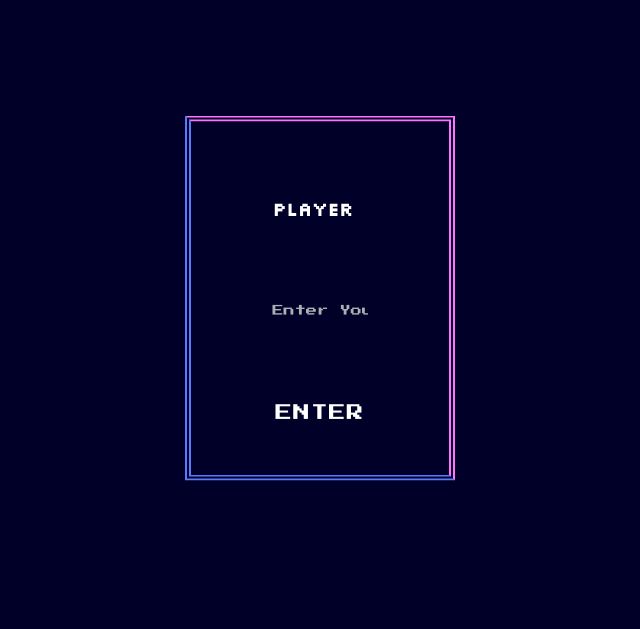
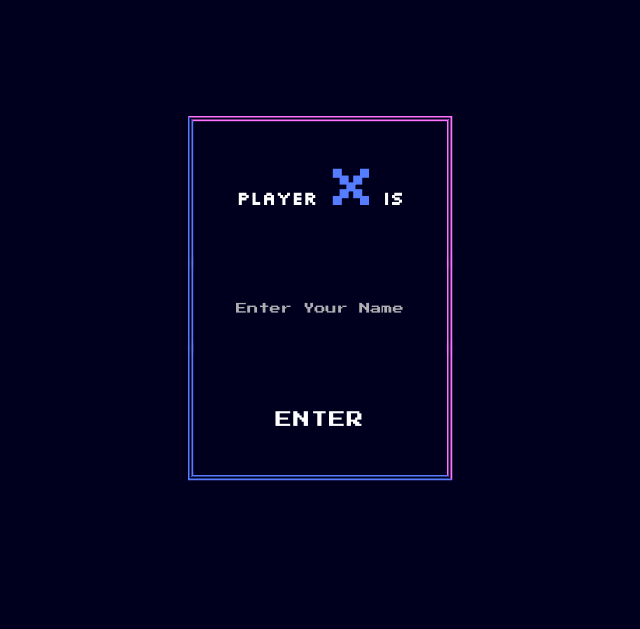
Before and after one commit to TerenceChew/tic-tac-toe, a plain HTML site: page index.html in a window 1280 px wide. Both pictures are taken after a click on the button "NEW GAME". Shown: the part 102-731 px from the top of the page, without its empty margins (320-960 px from the left). Drawn offline with nearby package versions, Linux system fonts and the light colour scheme; a web font is replaced by a local one.

Commit message:
Update HTML, CSS & JS
HTML:
- Add .form-container

CSS:
- Update form
- Other minor changes

JS:
- Form's text color now updates accordingly based on player's turn

```diff
--- a/index.html
+++ b/index.html
@@ -51,7 +51,8 @@
     </a>
   </footer>
 
-  <form class="player-name-form flex-column-center">
+  <div class="form-container">
+    <form class="player-name-form">
       <h2>
         PLAYER
         <span class="player-name-span">X</span>
@@ -64,5 +65,6 @@
 
       <button type="button" class="form-btn">ENTER</button>
     </form>
+  </div>
 </body>
 </html>
--- a/index.js
+++ b/index.js
@@ -4,9 +4,10 @@ const displayTextSpan = document.querySelector('.display-text > span');
 const board = document.querySelector('.board');
 const newGameBtn = document.querySelector('#new-game-btn');
 const cells = document.querySelectorAll('.cell');
-const playerNameForm = document.querySelector('.player-name-form');
+const formContainer = document.querySelector('.form-container');
+const playerNameSpan = document.querySelector('.player-name-span');
+const nameInputContainer = document.querySelector('.name-input-container');
 const nameInput = document.querySelector('#name-input');
-const nameInputContainer = document.querySelector('.name-input-container');
 const formBtn = document.querySelector('.form-btn');
 
 // Modules
@@ -33,12 +34,16 @@ const uiController = (() => {
   }
   const showResult = (result) => {
     displayText.innerText = '';
-    displayTextSpan.innerText = result;
-    displayTextSpan.style.color = result === 'TIE' ? 'var(--tie-color)' : 'var(--won-color)';
+    displayTextSpan.innerText = result === 'X' ? gameController.getPlayerX() :
+                                result === 'O' ? gameController.getPlayerO() :
+                                'TIE';
+    displayTextSpan.style.color = result === 'X' ? 'var(--main-blue)' :
+                                  result === 'O' ? 'var(--main-purple)' :
+                                  'var(--tie-color)';
 
     displayTextSpan.classList.add('animate__animated', 'animate__flash', 'animate__repeat-1');
 
-    displayText.append(displayTextSpan, result === 'TIE' ? '!' : ' WON!');
+    displayText.append(displayTextSpan, result === 'TIE' ? ' !' : ' WON !');
     showNewGameBtn();
   }
   const resetDisplayText = () => {
@@ -67,11 +72,36 @@ const uiController = (() => {
   const hideNewGameBtn = () => {
     newGameBtn.style.display = 'none';
   }
-  const showForm = () => {
-    playerNameForm.style.display = 'flex';
+  const updatePlayerNameSpan = (player) => {
+    playerNameSpan.innerText = '';
+    playerNameSpan.innerText = player === 'X' ? 'X' : 'O';
+    playerNameSpan.style.color = player === 'X' ? 'var(--main-blue)' : 'var(--main-purple)';
+  }
+  const blurBoard = () => {
+    board.style.filter = 'blur(4px)';
+  }
+  const unblurBoard = () => {
+    board.style.filter = 'none';
+  }
+  const updateForm = (player) => {
+    updatePlayerNameSpan(player);
+    updateNameInputColor(player);
+    blurBoard();
+  }
+  const showFormX = () => {
+    formContainer.style.display = 'flex';
+    updateForm('X');
+  }
+  const showFormO = () => {
+    formContainer.style.display = 'flex';
+    updateForm('O');
   }
   const hideForm = () => {
-    playerNameForm.style.display = 'none';
+    formContainer.style.display = 'none';
+    unblurBoard();
+  }
+  const updateNameInputColor = (player) => {
+    nameInput.style.color = player === 'X' ? 'var(--main-blue)' : 'var(--main-purple)';
   }
   const resetNameInput = () => {
     nameInput.value = '';
@@ -86,11 +116,15 @@ const uiController = (() => {
   return {
     updateDisplayTextSpan,
     showResult,
+    resetBoardAnimation,
+    resetGameUi,
+    showNewGameBtn,
     hideNewGameBtn,
-    showNewGameBtn,
-    resetGameUi,
-    showForm,
+    updatePlayerNameSpan,
+    showFormX,
+    showFormO,
     hideForm,
+    updateNameInputColor,
     resetNameInput,
     addNameInputContainerAnimation,
     removeNameInputContainerAnimation
@@ -111,6 +145,7 @@ const gameController = (() => {
       game.playerX = nameInput.value;
       uiController.resetNameInput();
       uiController.removeNameInputContainerAnimation();
+      uiController.showFormO();
     }
   }
   const assignPlayerO = () => {
@@ -133,10 +168,9 @@ const gameController = (() => {
 
     if (game.playerX && game.playerO) {
       uiController.hideForm();
+      uiController.resetBoardAnimation();
       startGame();
     }
-
-    console.log(game);
   }
   const makeNewGame = () => {
     game = {};
@@ -162,7 +196,7 @@ const gameController = (() => {
     uiController.hideNewGameBtn();
     uiController.resetGameUi();
     uiController.resetNameInput();
-    uiController.showForm();
+    uiController.showFormX();
   }
   const startGame = () => {
     addEventListenerToCells();
@@ -209,7 +243,7 @@ const gameController = (() => {
 
     if (winnerFound) {
       game.isFinished = true;
-      game.result = game.turn === 'X' ? `${game.playerX}` : `${game.playerO}`;
+      game.result = game.turn;
       uiController.showResult(game.result);
       removeEventListenerFromCells();
       return;
--- a/styles.css
+++ b/styles.css
@@ -1,7 +1,7 @@
 @import url('https://fonts.googleapis.com/css2?family=Gaegu&family=JetBrains+Mono&family=Press+Start+2P&family=Silkscreen&family=PT+Mono&display=swap');
 
 :root {
-  --bg-1: rgb(0, 0, 40);
+  --bg-1: rgb(0, 0, 30);
   --main-purple: rgb(255, 115, 255);
   --main-blue: rgb(86, 125, 255);
   --won-color: rgb(70, 255, 70);
@@ -68,8 +68,9 @@ h1:hover {
 
 .display-text > span {
   color: var(--main-blue);
-  font-size: 2.5rem;
-  font-family: 'Silkscreen', cursive;
+  font-size: 1.55rem;
+  font-family: 'Press Start 2P', cursive;
+  vertical-align: sub;
 }
 
 .board-container {
@@ -94,8 +95,8 @@ h1:hover {
   width: 85px;
   height: 85px;
   color: var(--main-blue);
-  font-family: 'Silkscreen', cursive;
-  font-size: 2.15rem;
+  font-family: 'Press Start 2P', cursive;
+  font-size: 1.75rem;
   cursor: not-allowed;
 }
 
@@ -115,11 +116,11 @@ h1:hover {
   cursor: pointer;
   color: white;
   transition: 1s;
-  animation: w-100 2s linear 1s forwards;
+  animation: w-100 4s linear 1s forwards;
 }
 
 .controls button:hover {
-  animation: w-100 2s linear 1s forwards,
+  animation: w-100 4s linear 1s forwards,
              cycle-color .65s linear infinite alternate-reverse;
   transform: scale(1.15);
 }
@@ -157,19 +158,39 @@ footer {
 }
 
 /* Name form */
-.player-name-form {
+
+.form-container {
   display: none;
-  height: min(365px, 80vh);
-  width: 270px;
-  gap: 64px;
+  height: min(365px, 85vh);
+  width: 265px;
   position: absolute;
   top: 50%;
   left: 50%;
   transform: translate(-50%, -50%);
-  padding: 25px 10px;
+  animation: show-border 1.5s linear forwards;
+  overflow-y: scroll;
+}
+
+.player-name-form {
+  display: flex;
+  height: 350px;
+  width: 100%;
+  flex-direction: column;
+  justify-content: space-around;
+  align-items: center;
+  gap: 18px;
   background-color: var(--bg-1);
-  animation: show-border 2s linear forwards;
-  overflow-y: scroll;
+}
+
+/* Hide scrollbar for Chrome, Safari and Opera */
+.form-container::-webkit-scrollbar {
+  display: none;
+}
+
+/* Hide scrollbar for IE, Edge and Firefox */
+.form-container {
+  -ms-overflow-style: none;  /* IE and Edge */
+  scrollbar-width: none;  /* Firefox */
 }
 
 @keyframes show-border {
@@ -247,11 +268,11 @@ footer {
   cursor: pointer;
   color: white;
   transition: 1s;
-  animation: w-100 2s linear 2s forwards;
+  animation: w-100 1.25s linear 1.5s forwards;
 }
 
 .form-btn:hover {
-  animation: w-100 2s linear 2s forwards,
+  animation: w-100 1.25s linear 1.5s forwards,
              cycle-color .65s linear infinite alternate-reverse;
   transform: scale(1.15);
 }
@@ -268,7 +289,7 @@ footer {
 
 .player-name-form > h2,
 .name-input {
-  animation: w-100 2s linear 2s forwards;
+  animation: w-100 1.25s linear 1.5s forwards;
 }
 
 @keyframes w-100 {
```
Lines whose indentation alone changed are shown as unchanged.
